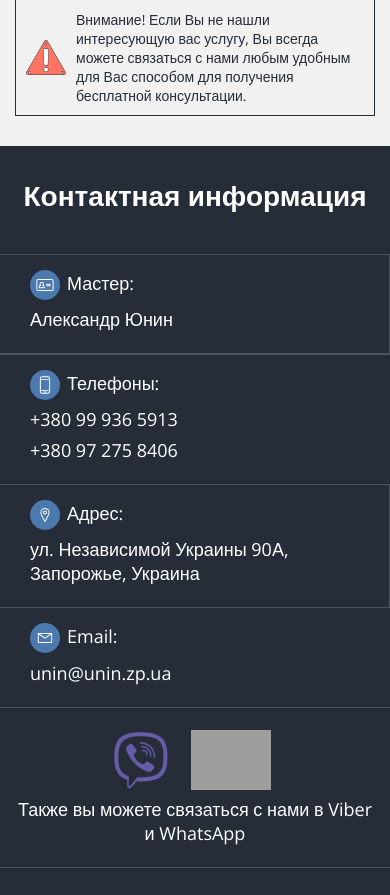
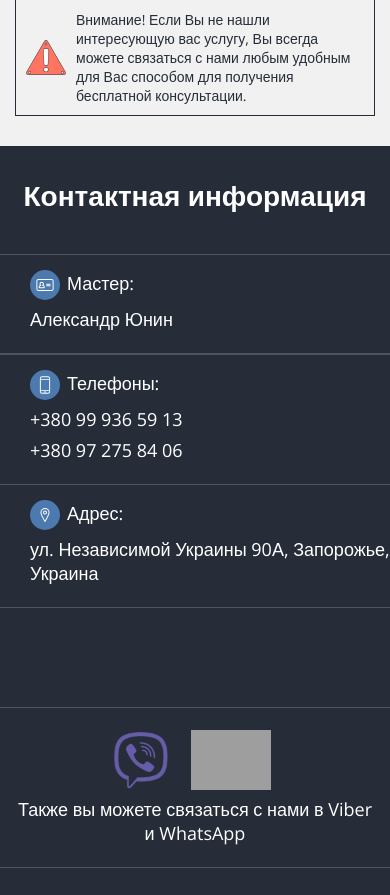
Before and after one commit to eyunin/unin, a PHP site: page / in a window 390 px wide. Shown: the part 4561-5456 px from the top of the page. Run offline with PHP 8.4, Linux system fonts and the light colour scheme; some libraries are stand-ins or nearby versions; grey boxes are pictures that could not be loaded.

Commit message:
mobile ver. bug fixes

```diff
--- a/assets/css/main.css
+++ b/assets/css/main.css
@@ -514,4 +514,7 @@ h1 {
 	.ci-bl {
 	    width: 100%;
 	}
+	.ci-bl:nth-child(odd) {
+		border-right: 0;
+	}
 }
--- a/index.php
+++ b/index.php
@@ -224,16 +224,18 @@
 					</div>
 					<div class="ci-bl bt tel">
 						<p><img src="/assets/img/contacts/tel.svg" alt="Phone">Телефоны:</p>
-						<p><a href="tel:+380999365911">+380 99 936 5913</a></p>
-						<p><a href="tel:+380972758406">+380 97 275 8406</a></p>
+						<p><nobr><a href="tel:+380999365911">+380 99 936 59 13</a></nobr></p>
+						<p><nobr><a href="tel:+380972758406">+380 97 275 84 06</a></nobr></p>
 					</div>
 					<div class="ci-bl location">
 						<p><img src="/assets/img/contacts/location.svg" alt="Address">Адрес:</p>
 						<p>ул. Независимой Украины 90А, Запорожье, Украина</p>
 					</div>
 					<div class="ci-bl mail">
+					<!--
 						<p><img src="/assets/img/contacts/mail.svg" alt="Email">Email:</p>
-						<p><a href="mailto:unin@unin.zp.ua">unin@unin.zp.ua</a></p>
+						<p><a href="mailto:master@master.zp.ua">master@master.zp.ua</a></p>
+					-->
 					</div>
 					<div class="ci-bl w-100 social">
 						<a href="viber://add?number=380999365913" title="Viber"><img src="/assets/img/viber-logo.png" height="60" width="auto" alt="Viber"></a>
@@ -247,7 +249,7 @@
 			<div id="map"></div>
 		</div>
 		<footer class="footer">
-			<?php echo date("Y"); ?> | <a href="/">Обувная мастерская "Юнин"</a>
+			<?php echo date("Y"); ?> | <a href="/">Обувная мастерская Александра Юнина</a>
 		</footer>
 	</div>
 </div>
@@ -266,7 +268,7 @@ function initMap() {
 		icon: image
 	});
 	var goTo = 'https://goo.gl/maps/Z3jsv3ytpUR2';
-	var infoContent = 'Обувная мастерская "Юнин"';
+	var infoContent = 'Обувная мастерская Александра Юнина';
 	var iWindow = new google.maps.InfoWindow({content: infoContent});
 	iWindow.open(map, marker);
 	marker.addListener('mouseover', function() {iWindow.open(map, marker);});
```
